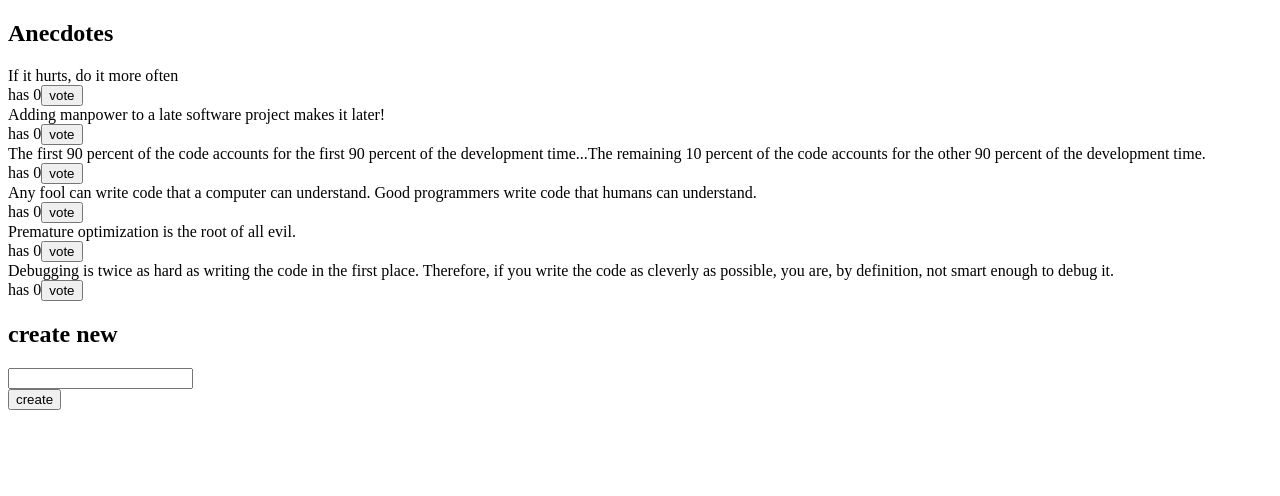
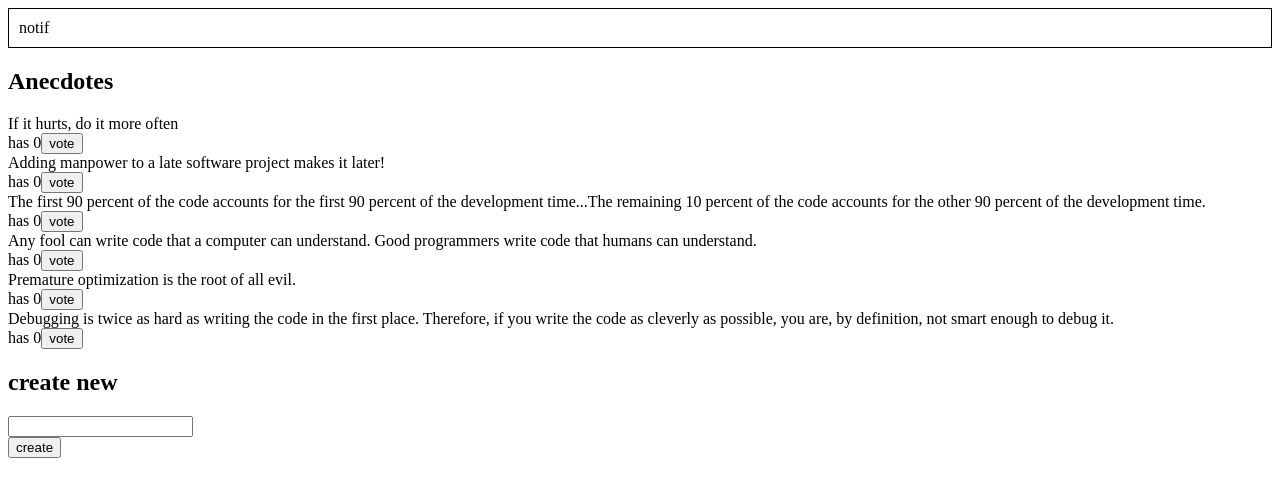
Before and after one commit to austin-leung/fso, a React (Create React App) app in the folder part6/redux-anecdotes/: page / in a window 1280 px wide. Shown: the top 496 px of the page. Built offline with nearby package versions, Linux system fonts and the light colour scheme.

Commit message:
6.10: notification

```diff
--- a/part6/redux-anecdotes/src/App.js
+++ b/part6/redux-anecdotes/src/App.js
@@ -1,10 +1,12 @@
 import AnecdoteForm from './components/AnecdoteForm'
 import AnecdoteList from './components/AnecdoteList'
+import Notification from './components/Notification'
 
 const App = () => {
 
   return (
     <div>
+      <Notification />
       <h2>Anecdotes</h2>
       <AnecdoteList />
       <AnecdoteForm />
--- a/part6/redux-anecdotes/src/components/Notification.js
+++ b/part6/redux-anecdotes/src/components/Notification.js
@@ -1,4 +1,9 @@
+import { useSelector } from 'react-redux'
+
+
 const Notification = () => {
+  const notification = useSelector(state => state.notification)
+
   const style = {
     border: 'solid',
     padding: 10,
@@ -6,7 +11,7 @@
   }
   return (
     <div style={style}>
-      render here notification...
+      {notification}
     </div>
   )
 }
--- /dev/null
+++ b/part6/redux-anecdotes/src/reducers/notificationReducer.js
@@ -0,0 +1,17 @@
+import { createSlice } from '@reduxjs/toolkit'
+
+const initialState = 'notif'
+
+const notificationSlice = createSlice({
+    name: 'notification',
+    initialState,
+    reducers: {
+        setNotification(state, action) {
+            const content = action.payload
+            return content
+        }
+    }
+})
+
+export const { setNotification } = notificationSlice.actions
+export default notificationSlice.reducer
--- a/part6/redux-anecdotes/src/store.js
+++ b/part6/redux-anecdotes/src/store.js
@@ -1,9 +1,11 @@
 import { combineReducers } from "redux";
 import { configureStore } from "@reduxjs/toolkit";
 import anecdoteReducer from "./reducers/anecdoteReducer";
+import notificationReducer from "./reducers/notificationReducer";
 
 const reducer = combineReducers({
-    anecdotes: anecdoteReducer
+    anecdotes: anecdoteReducer,
+    notification: notificationReducer
 })
 
 export const store = configureStore({
```
